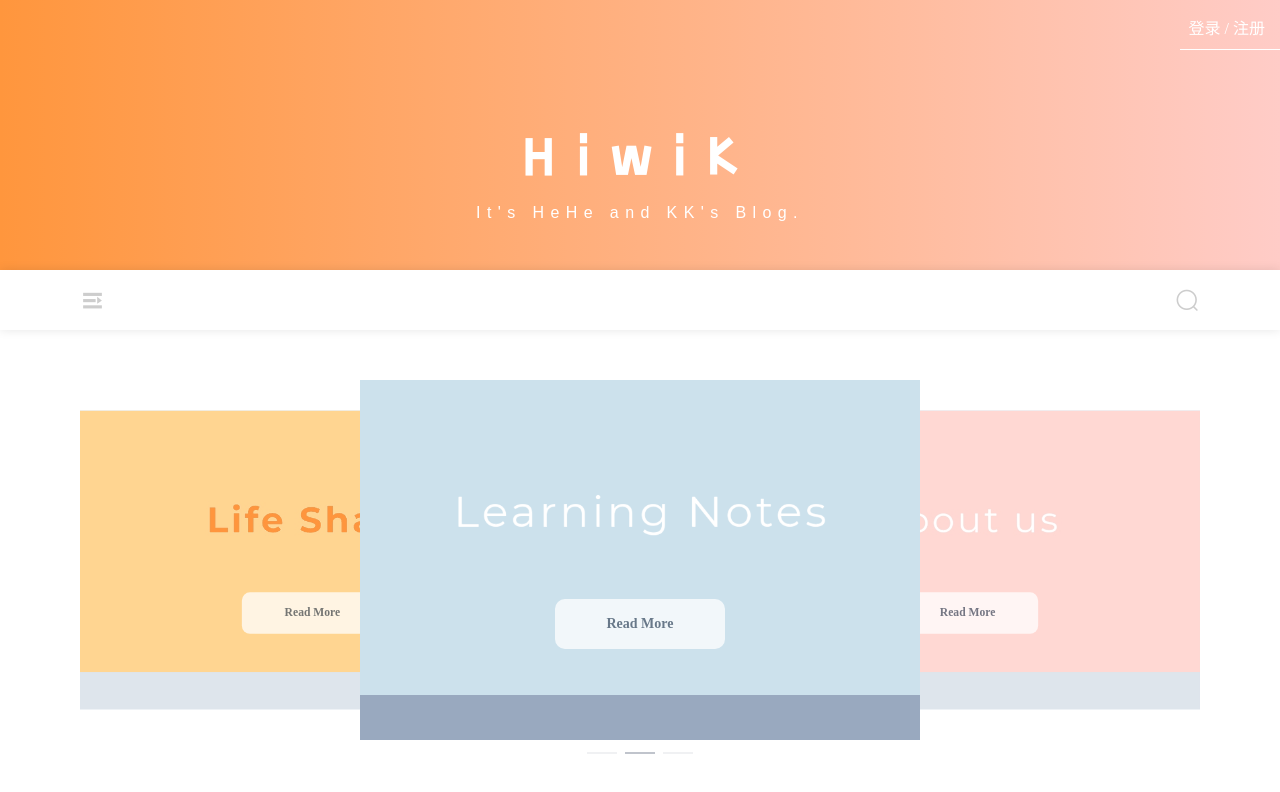
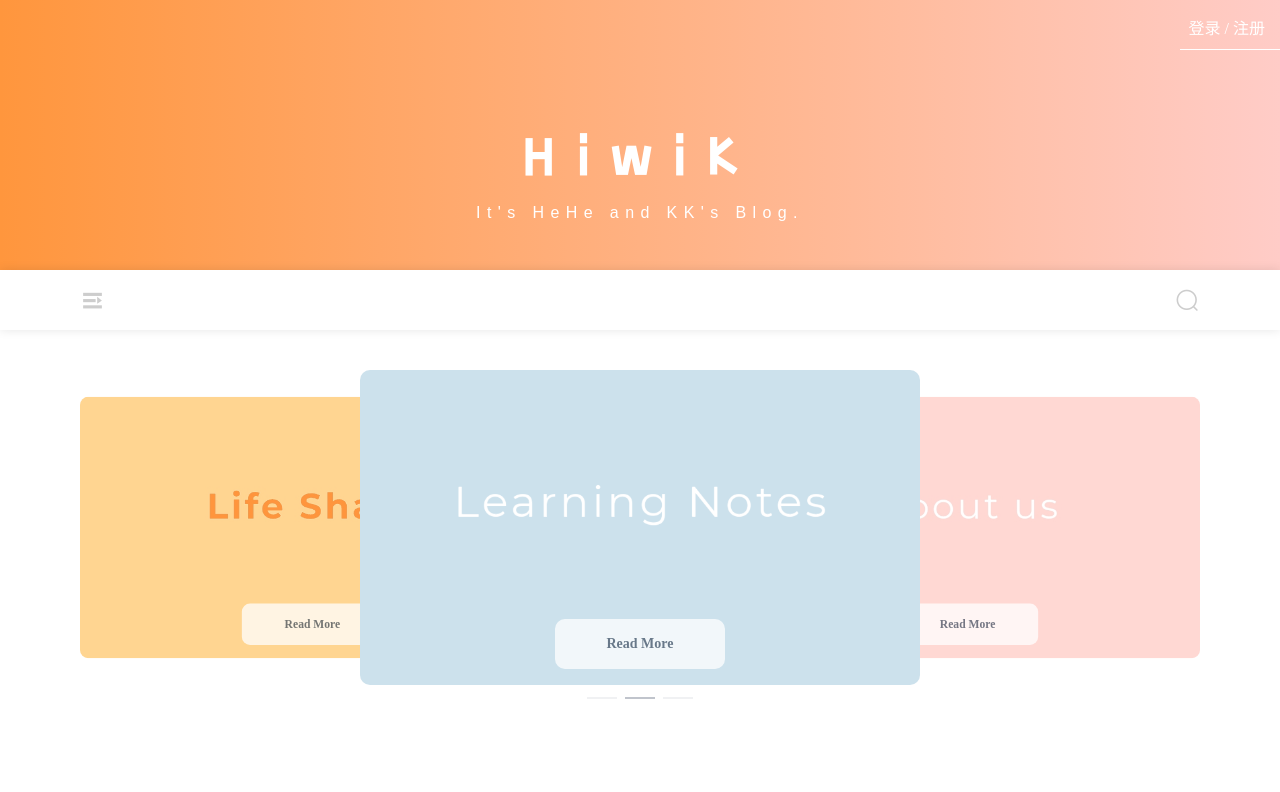
Before and after one commit to xiboliOrange/hiwikBlog, a Vue app: page /login#/home/welcome in a window 1280 px wide. Shown: the top 792 px of the page. Built offline with nearby package versions, Linux system fonts and the light colour scheme.

Commit message:
轮播图修改完毕

```diff
--- a/src/components/cardCarousel.vue
+++ b/src/components/cardCarousel.vue
@@ -1,8 +1,8 @@
 <template>
   <el-carousel :interval="4000" type="card" :height=carouselHeight>
-    <el-carousel-item v-for="item in imgwrap" :key="item.id">
+    <el-carousel-item v-for="item in imgwrap" :key="item.id" style="border-radius: 10px;">
       <div class="banner">
-        <img :src="item.url"/>
+        <img :src="item.url" width="100%" height="100%"/>
         <h3>Read More</h3>
       </div>
     </el-carousel-item>
@@ -15,7 +15,7 @@ export default {
 
   data() {
     return {
-      carouselHeight : "400px",
+      carouselHeight : window.innerHeight*0.45 + 'px',
       imgwrap: [
         {id: 1, url:require("@/img/carousel_life.jpg")},
         {id :2, url:require("@/img/carousel_notes.png")},
@@ -25,15 +25,22 @@ export default {
     }
   },
 
+  methods: {
+    changeCarousel() {
+      this.carouselHeight = window.innerWidth*0.88*0.28 + "px";
+    }
+  },
+
   mounted() {
+
     var distance  = window.innerWidth/16;
     let carousel = document.querySelector(".el-carousel");
+    carousel.style.marginTop = window.innerHeight*0.05 + "px";
     carousel.style.marginLeft = distance + "px";
     carousel.style.marginRight = distance + "px";
-    this.carouselHeight = window.innerHeight*0.45 + "px";
-    window.onresize = () => {
-      this.carouselHeight = window.innerHeight*0.45 + "px";
-    }
+    this.carouselHeight = window.innerWidth*0.88*0.28 + "px";
+
+    window.addEventListener('resize', () => this.changeCarousel());
   }
 }
 </script>
@@ -48,11 +55,11 @@ export default {
 }
 
 .el-carousel__item:nth-child(2n) {
-  background-color: #99a9bf;
+  background-color: white;
 }
 
 .el-carousel__item:nth-child(2n + 1) {
-  background-color: #d3dce6;
+  background-color: white;
 }
 
 .banner {
@@ -69,13 +76,17 @@ export default {
   position: absolute;
   line-height: 30px;
   width: 150px;
-  bottom: 50px;
+  bottom: 20px;
   left: 50%;
   transform: translateX(-50%);
   text-align: center;
   background-color: white;
   padding: 10px;
   border-radius: 10px;
+}
 
+.banner h3:hover {
+  background-color: orange;
+  color: white;
 }
 </style>
--- a/src/pages/HomePage.vue
+++ b/src/pages/HomePage.vue
@@ -50,6 +50,7 @@ export default {
 
   mounted() {
     let elem = document.querySelector(".head");
+    elem.style.width = window.innerWidth + "px";
     elem.style.height = window.innerHeight*0.4 + "px";
     this.typehiwik("HiwiK", 500);
     let tip = document.querySelector("#tip");
@@ -58,6 +59,12 @@ export default {
     document.querySelector("#icon-left").style.left = distance + "px";
     document.querySelector("#icon-right").style.right = distance + "px";
 
+    window.onresize = () => {
+      elem.style.width = window.innerWidth + "px";
+      elem.style.height = window.innerHeight*0.4 + "px";
+      tip.style.transform = "translateY(" + (-window.innerHeight*0.4*0.15 )+ "px)";
+      console.log(window.innerWidth);
+    }
   },
 }
 </script>
@@ -129,7 +136,6 @@ a:hover {
   align-items: center;
   font-size: 25px;
   color: #cdcdcd;
-  margin-bottom: 50px;
 }
 
 #icon-left,
@@ -137,4 +143,11 @@ a:hover {
   position: absolute;
 }
 
+#icon-left:hover {
+  color: orange;
+}
+
+#icon-right:hover {
+  color: orange;
+}
 </style>
```
